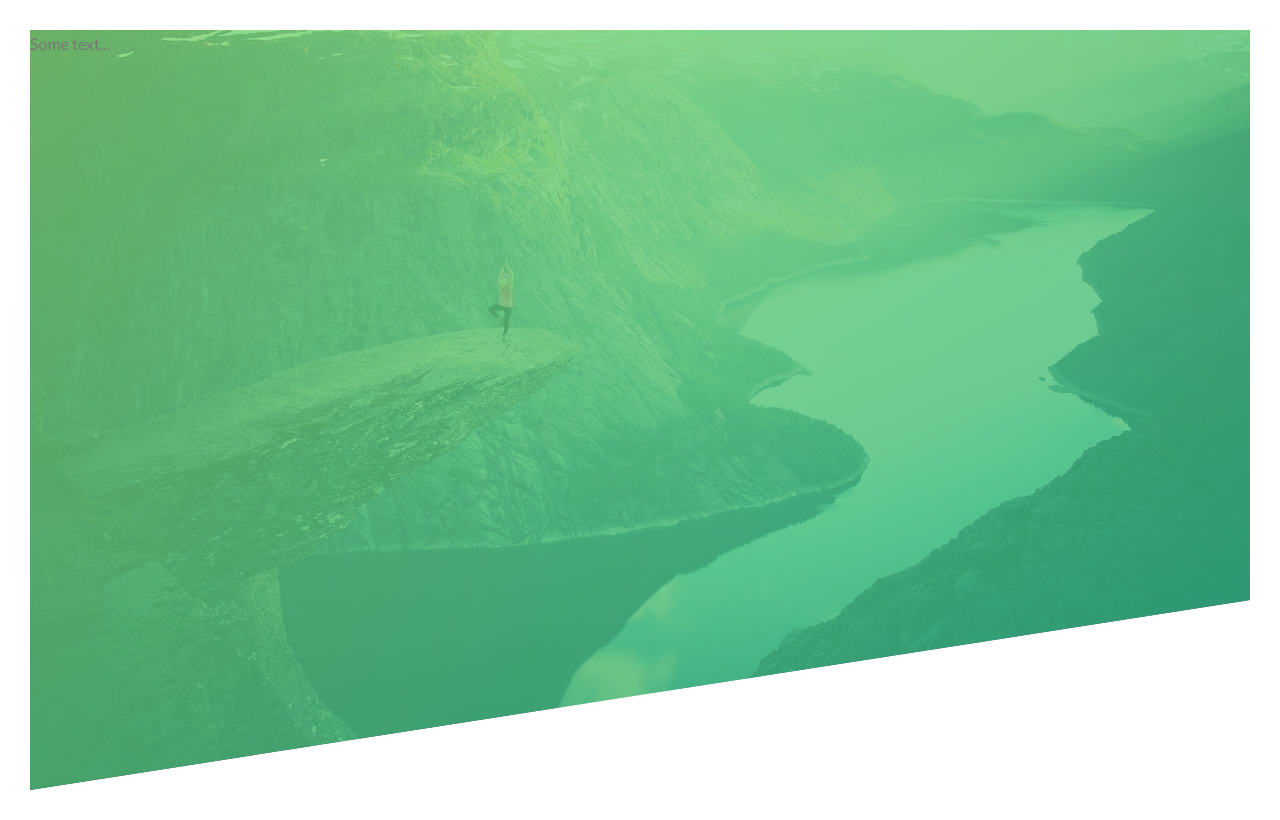
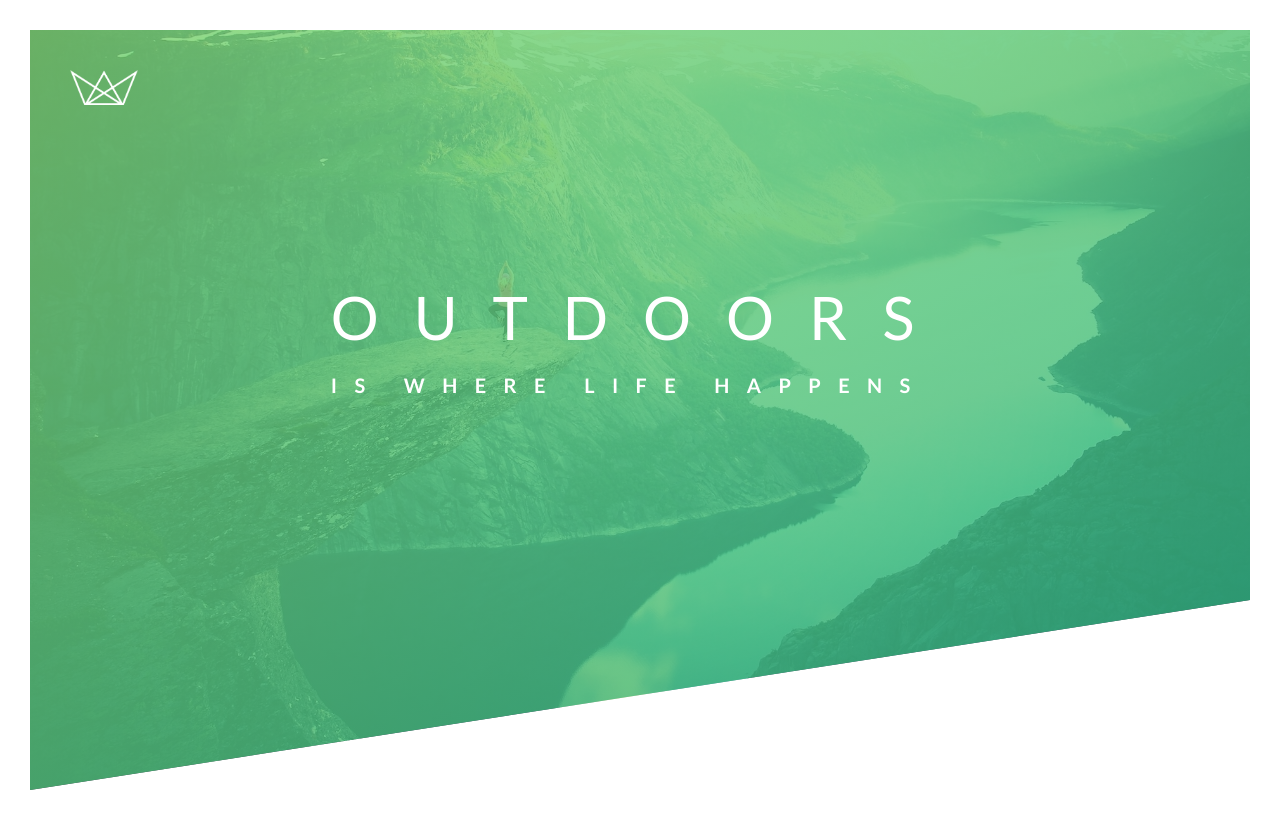
Before and after one commit to Ghuganiks/natours-website, a plain HTML site: page index.html in a window 1280 px wide. Drawn offline with Linux system fonts and the light colour scheme.

Commit message:
add logo and h1 at header

```diff
--- a/css/style.css
+++ b/css/style.css
@@ -31,5 +31,43 @@
     url("../img/hero.jpg");
     background-size: cover;
     background-position: top;
+    position: relative;
+
     clip-path: polygon(0 0, 100% 0, 100% 75%, 0 100%);
 }
+
+.logo-box {
+    position: absolute;
+    top: 40px;
+    left: 40px;
+}
+
+.logo {
+    height: 35px;
+}
+
+.text-box {
+    position: absolute;
+    top: 40%;
+    left: 50%;
+    transform: translate(-50%, -50%) ;
+}
+
+.heading-primary {
+    color: #ffffff;
+    text-transform: uppercase;
+}
+
+.heading-primary-main {
+    display: block;
+    font-size: 60px;
+    font-weight: 400;
+    letter-spacing: 35px;
+}
+
+.heading-primary-sub {
+    display: block;
+    font-size: 20px;
+    font-weight: 700;
+    letter-spacing: 17.4px;
+}
--- a/index.html
+++ b/index.html
@@ -5,8 +5,6 @@
         <meta name="viewport" content="width=device-width, initial-scale=1.0">
 
         <link href="https://fonts.googleapis.com/css?family=Lato:100,300,400,700,900" rel="stylesheet">
-
-        <link rel="stylesheet" href="css/icon-font.css">
         <link rel="stylesheet" href="css/style.css">
         <link rel="shortcut icon" type="image/png" href="img/favicon.png">
 
@@ -14,7 +12,17 @@
     </head>
     <body>
         <header class="header">
-            Some text...
+            <div class="logo-box">
+                <img src="img/logo-white.png" alt="Logo" class="logo">
+            </div>
+
+            <div class="text-box">
+                <h1 class="heading-primary">
+                    <span class="heading-primary-main">Outdoors</span>
+                    <span class="heading-primary-sub">is where life happens</span>
+                </h1>
+            </div>
+
         </header>
     </body>
 </html>
```
